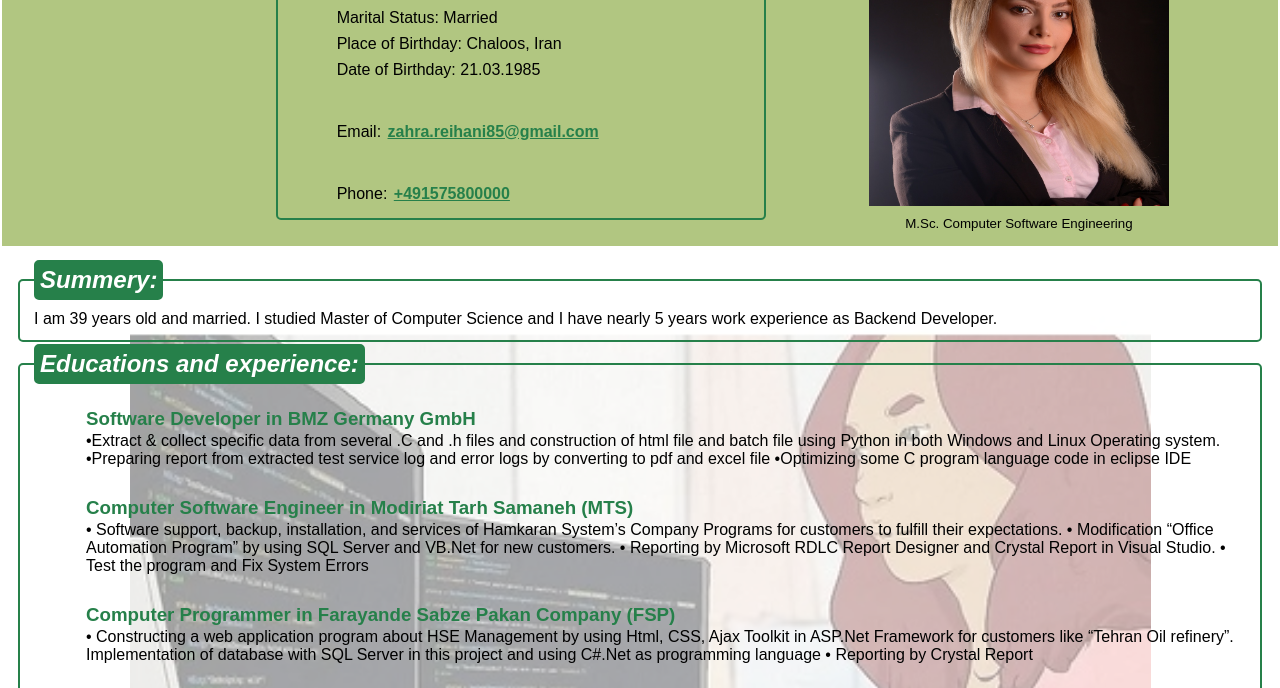
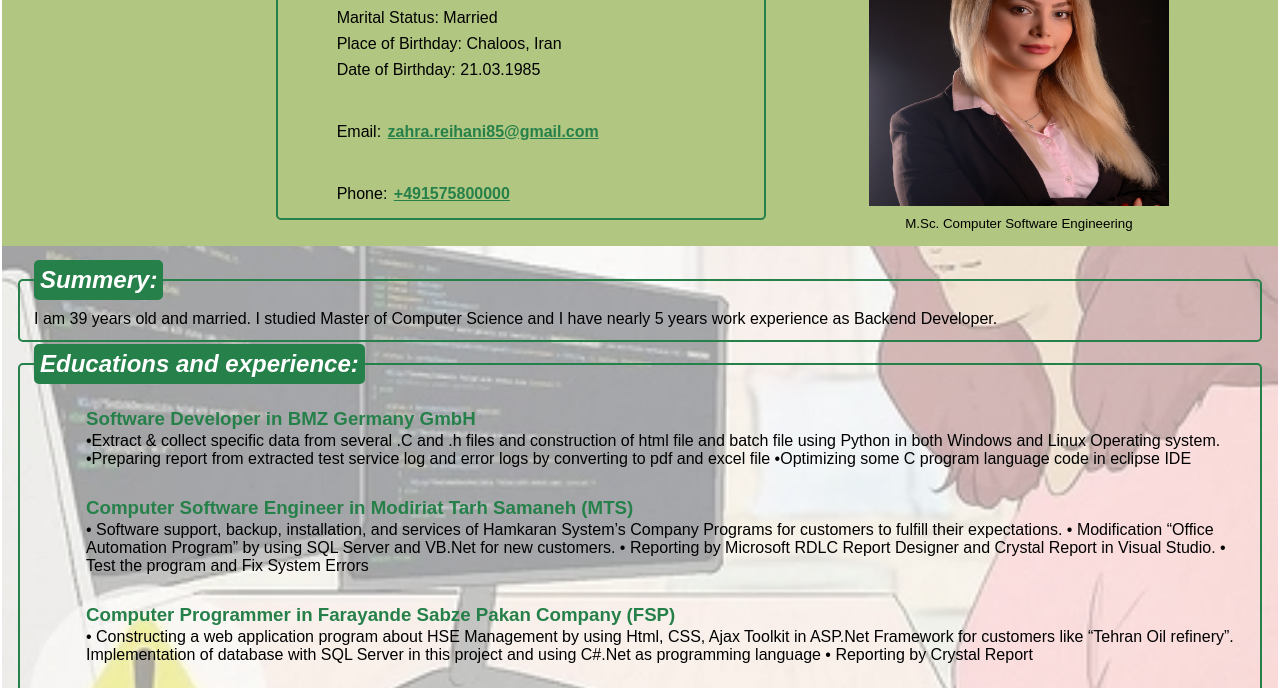
Before and after one commit to ZahraR85/Resume, a plain HTML site: page resome/CSS_Resome.html in a window 1280 px wide. Shown: the part 112-800 px from the top of the page. Drawn offline with Linux system fonts and the light colour scheme.

Commit message:
Education

```diff
--- a/resome/style.css
+++ b/resome/style.css
@@ -25,7 +25,7 @@ body::before {
   left: 0;
   right: 0;
   bottom: 0;
-  background: url('image/f1.jpg') no-repeat center center;
+  background: url('image/4.jpg') no-repeat center center;
   background-size: contain;
   opacity: 0.4; /* Set the opacity of the background image to 10% */
   z-index: -1; /* Ensure it stays behind all content */
```
